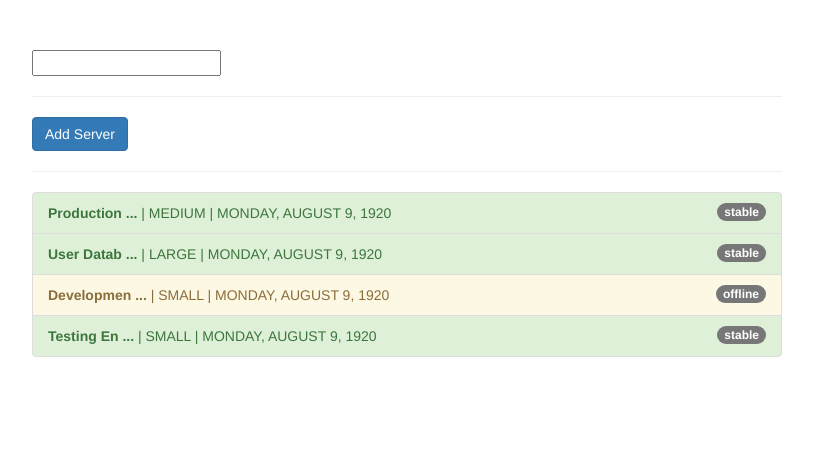
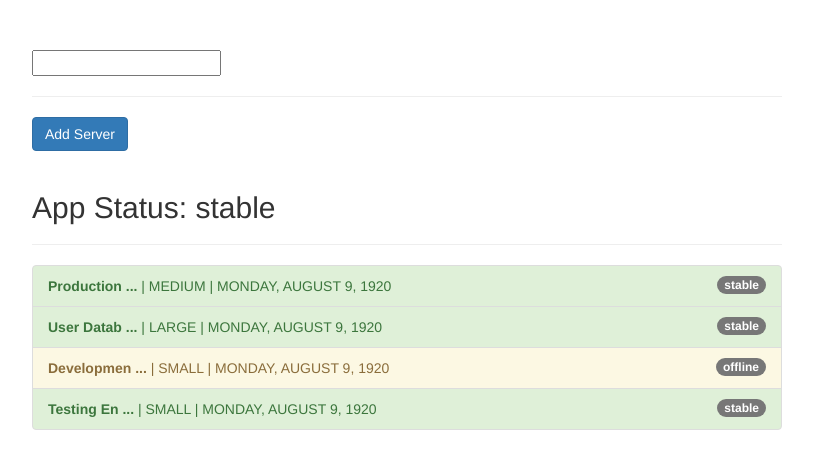
Before and after one commit to walersallheart/angular-the-complete-guide, an Angular app in the folder pipes-start/: page / in a window 1280 px wide. Shown: the top 468 px of the page, without its empty margins (233-1046 px from the left). Built offline with nearby package versions, Linux system fonts and the light colour scheme.

Commit message:
250 Understanding the "async" Pipe.

```diff
--- a/pipes-start/src/app/app.component.html
+++ b/pipes-start/src/app/app.component.html
@@ -4,6 +4,8 @@
       <input type="text" [(ngModel)]="filteredStatus">
       <hr>
       <button class="btn btn-primary" (click)="onAddServer()">Add Server</button>
+      <br><br>
+      <h2>App Status: {{ appStatus | async }}</h2>
       <hr>
       <ul class="list-group">
         <li
--- a/pipes-start/src/app/app.component.ts
+++ b/pipes-start/src/app/app.component.ts
@@ -6,6 +6,11 @@ import { Component } from '@angular/core';
   styleUrls: ['./app.component.css']
 })
 export class AppComponent {
+  appStatus = new Promise<string>((resolve, reject) => {
+    setTimeout(() => {
+      resolve('stable');
+    }, 2000);
+  });
   servers = [
     {
       instanceType: 'medium',
```
